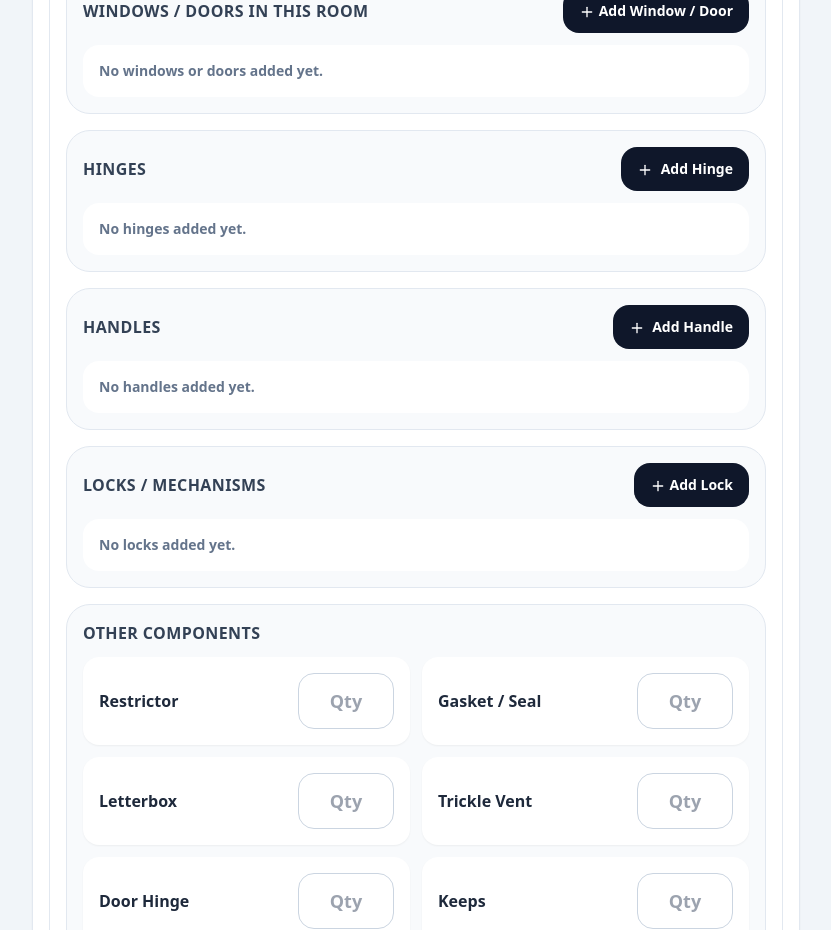
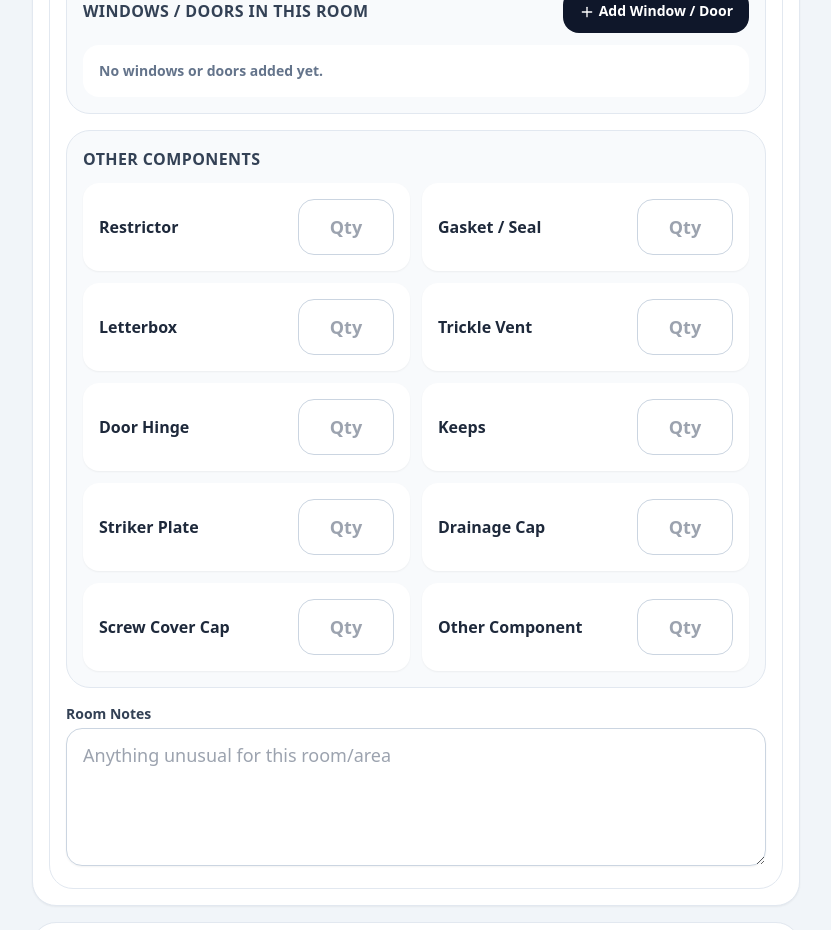
Before and after one commit to benjigtw2012/GTW-Service, a Next.js app: page / in a window 1280 px wide. Shown: the part 2300-3230 px from the top of the page, without its empty margins (224-1055 px from the left). Built offline with nearby package versions, Linux system fonts and the light colour scheme.

Commit message:
Update page.js

```diff
--- a/app/page.js
+++ b/app/page.js
@@ -1537,15 +1537,7 @@ const removeRoomItem = (roomId, itemId) => {
   removeItemHandle={removeItemHandle}
 />
 
-                <HingesSection room={activeRoom} addHinge={addHinge} updateHinge={updateHinge} removeHinge={removeHinge} />
-                <HandlesSection room={activeRoom} addHandle={addHandle} updateHandle={updateHandle} removeHandle={removeHandle} />
-
-                <LocksSection
-  room={activeRoom}
-  addLock={addLock}
-  updateLock={updateLock}
-  removeLock={removeLock}
-/>
+
 
                 <QtyGrid title="Other Components" items={otherItems} values={activeRoom.other} onChange={(item, v) => updateRoomQty(activeRoom.id, "other", item, v)} />
                 <TextArea label="Room Notes" value={activeRoom.notes} onChange={(v) => updateRoomNotes(activeRoom.id, v)} placeholder="Anything unusual for this room/area" />
```
